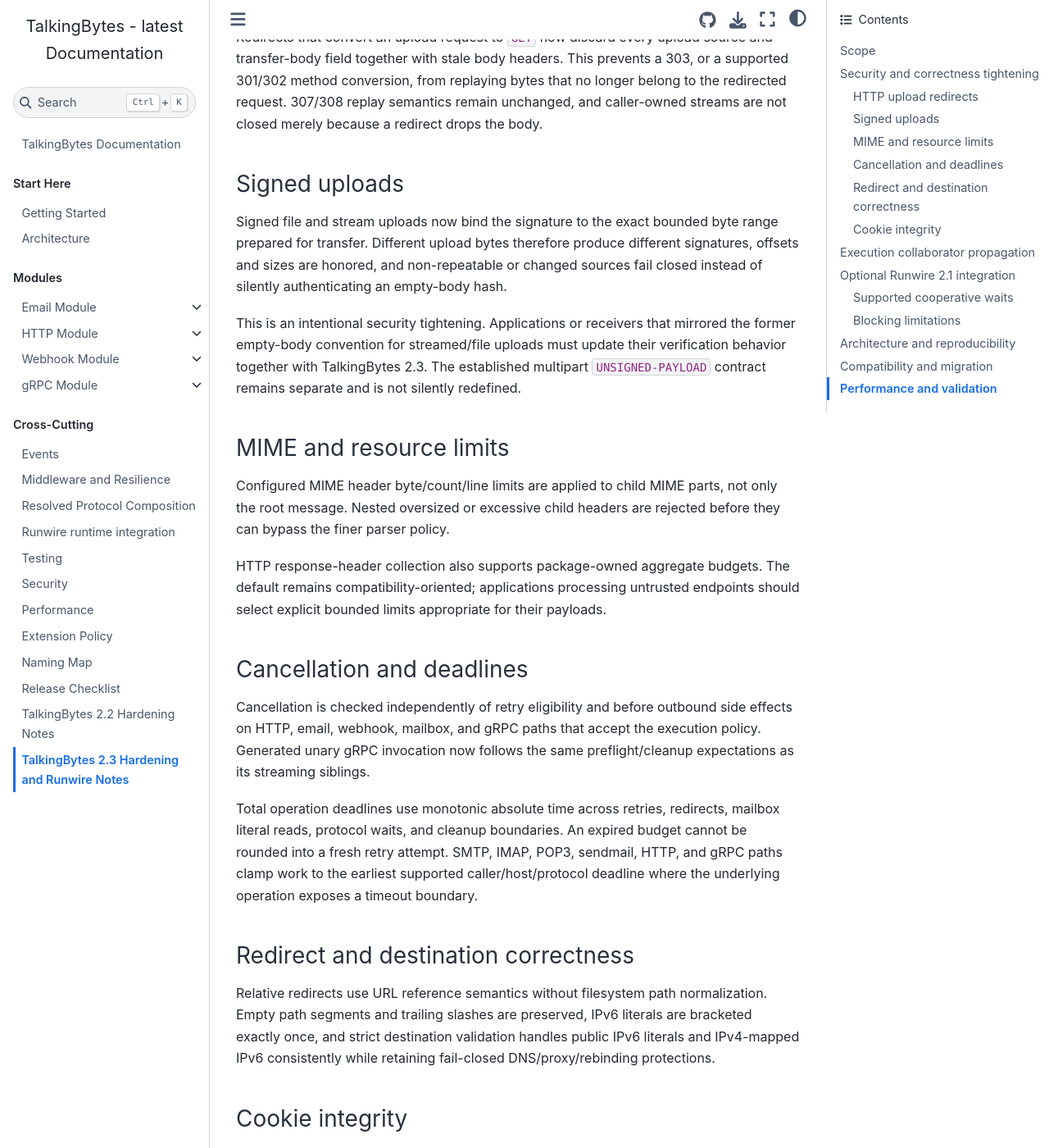
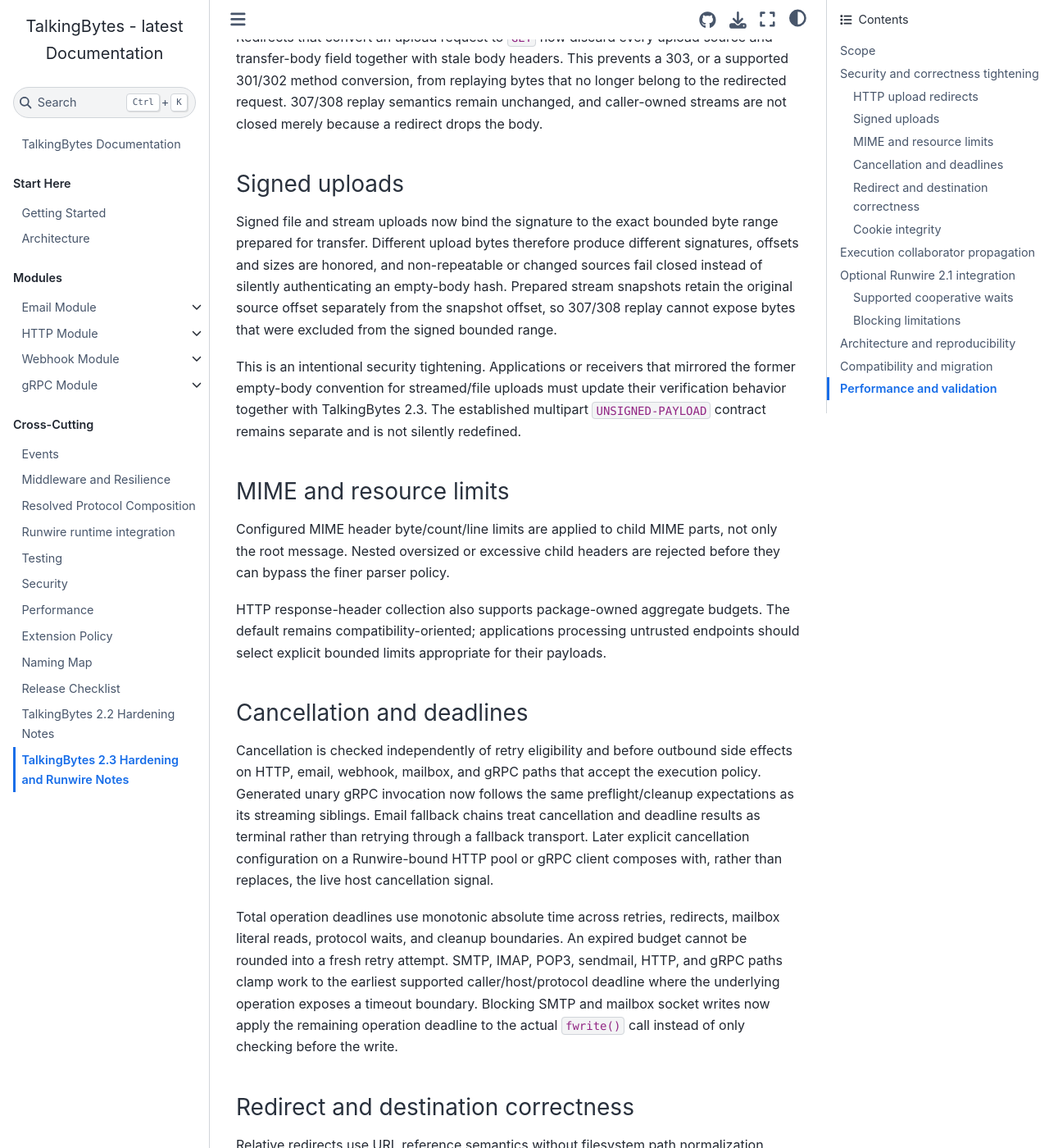
Before and after one commit to infocyph/TalkingBytes, a Sphinx documentation site: the page built from docs/release-notes-2.3.rst, in a window 1280 px wide and 1400 px high, scrolled down 509 px. Shown: the whole window at 82% size. Built offline with Sphinx 7.4.7 and the Sphinx Book theme 1.1.4, drawn with Linux system fonts in a browser that asks for light colours; some of the changed text lies outside the part shown.

```diff
--- a/docs/release-notes-2.3.rst
+++ b/docs/release-notes-2.3.rst
@@ -28,7 +28,10 @@ Signed uploads
 Signed file and stream uploads now bind the signature to the exact bounded byte
 range prepared for transfer. Different upload bytes therefore produce different
 signatures, offsets and sizes are honored, and non-repeatable or changed sources
-fail closed instead of silently authenticating an empty-body hash.
+fail closed instead of silently authenticating an empty-body hash. Prepared
+stream snapshots retain the original source offset separately from the snapshot
+offset, so 307/308 replay cannot expose bytes that were excluded from the signed
+bounded range.
 
 This is an intentional security tightening. Applications or receivers that
 mirrored the former empty-body convention for streamed/file uploads must update
@@ -53,13 +56,19 @@ Cancellation and deadlines
 Cancellation is checked independently of retry eligibility and before outbound
 side effects on HTTP, email, webhook, mailbox, and gRPC paths that accept the
 execution policy. Generated unary gRPC invocation now follows the same
-preflight/cleanup expectations as its streaming siblings.
+preflight/cleanup expectations as its streaming siblings. Email fallback chains
+treat cancellation and deadline results as terminal rather than retrying through
+a fallback transport. Later explicit cancellation configuration on a Runwire-bound
+HTTP pool or gRPC client composes with, rather than replaces, the live host
+cancellation signal.
 
 Total operation deadlines use monotonic absolute time across retries, redirects,
 mailbox literal reads, protocol waits, and cleanup boundaries. An expired budget
 cannot be rounded into a fresh retry attempt. SMTP, IMAP, POP3, sendmail, HTTP,
 and gRPC paths clamp work to the earliest supported caller/host/protocol
-deadline where the underlying operation exposes a timeout boundary.
+deadline where the underlying operation exposes a timeout boundary. Blocking
+SMTP and mailbox socket writes now apply the remaining operation deadline to
+the actual ``fwrite()`` call instead of only checking before the write.
 
 Redirect and destination correctness
 ~~~~~~~~~~~~~~~~~~~~~~~~~~~~~~~~~~~~
@@ -179,8 +188,19 @@ email, webhook, gRPC, resilience, and large-message component benchmarks.
 Concurrent and socket/process integration tests additionally verify scheduler
 peer progress on the paths documented as cooperative.
 
-These repository benchmarks establish component regression and fairness
-evidence; they do not claim universal production-application RPM. Sustained RPM,
-p50/p95/p99 latency, downstream capacity, queue growth, and host memory must be
-measured by an integrating application on its production-equivalent deployment
-when those host-level numbers are required.
+The release workflow also performs a same-runner sustained local HTTP fan-out
+comparison between tag ``2.2`` and the candidate. Source-acceptance run
+``37038089876`` measured ``92,180.56 RPM`` for 2.2 unbound and ``93,299.04 RPM``
+for 2.3 unbound, a ``+1.21%`` change that passes the 2% regression threshold.
+The 2.3 unbound p50/p95/p99 batch latencies were
+``25.50 / 26.03 / 27.74 ms`` with zero errors and zero timeouts. The separately
+characterized Runwire-bound mode measured ``90,244.69 RPM``
+(``-3.27%`` versus 2.3 unbound), also with zero errors/timeouts and zero resource
+delta. It is reported separately because 2.2 has no equivalent Runwire mode.
+
+These repository measurements establish component, fairness, and representative
+library-owned sustained fan-out evidence; they do not claim universal
+production-application capacity. Integrating applications should still measure
+their own sustained RPM, latency percentiles, resource pressure, and downstream
+capacity on the production-equivalent deployment when those host-level numbers
+are required.
```
